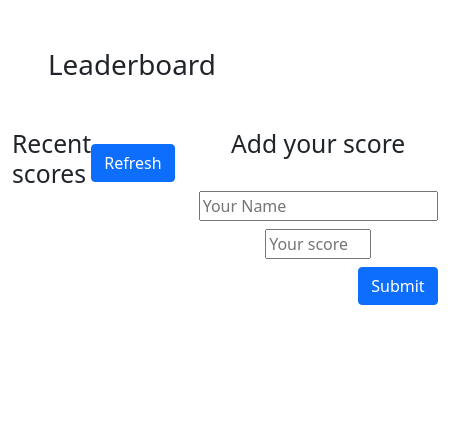
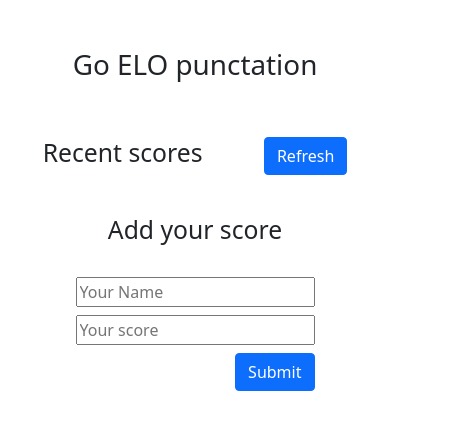
Before and after one commit to mike2611/leaderboard, a website built with webpack: page src/index.html in a window 390 px wide. Shown: the whole page, 450 px wide, since content can reach past the window. Built offline with nearby package versions, Linux system fonts and the light colour scheme; no server answers.

Commit message:
Add responsive design

```diff
--- a/src/index.html
+++ b/src/index.html
@@ -11,10 +11,10 @@
 </head>
 
 <body>
-  <header class="m-5">
-    <h1>Leaderboard</h1>
+  <header class="m-5 d-flex justify-content-center justify-content-md-start">
+    <h1>Go ELO punctation</h1>
   </header>
-  <main class="d-flex">
+  <main class="d-flex flex-column flex-md-row">
     <section class="container" id="scores">
       <div class="d-flex justify-content-around align-items-center mb-4">
         <h2>Recent scores</h2>
--- a/src/style.css
+++ b/src/style.css
@@ -1,3 +1,7 @@
 body {
   padding: 0;
 }
+
+.inp-user {
+  width: 100%;
+}
```
